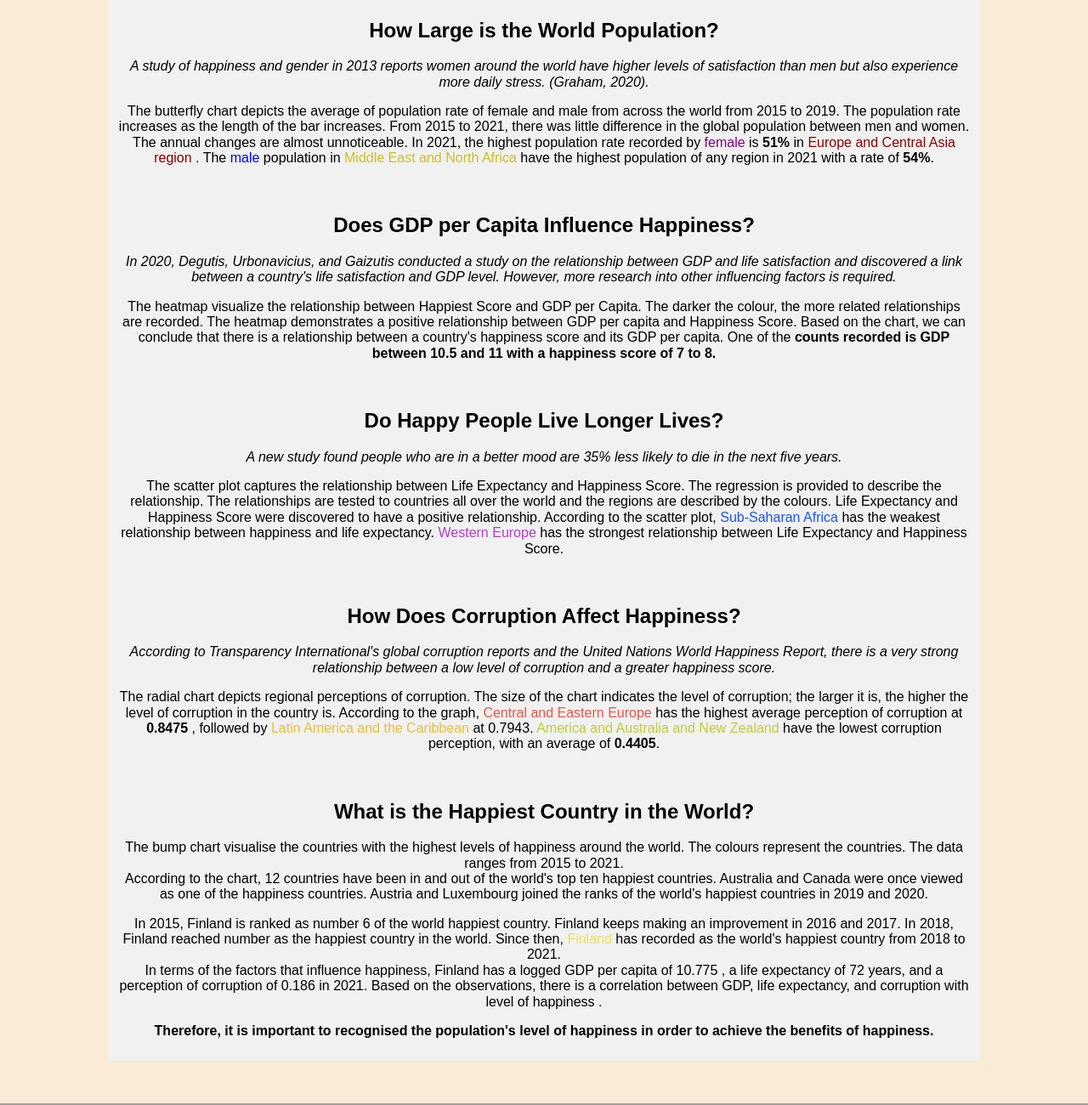
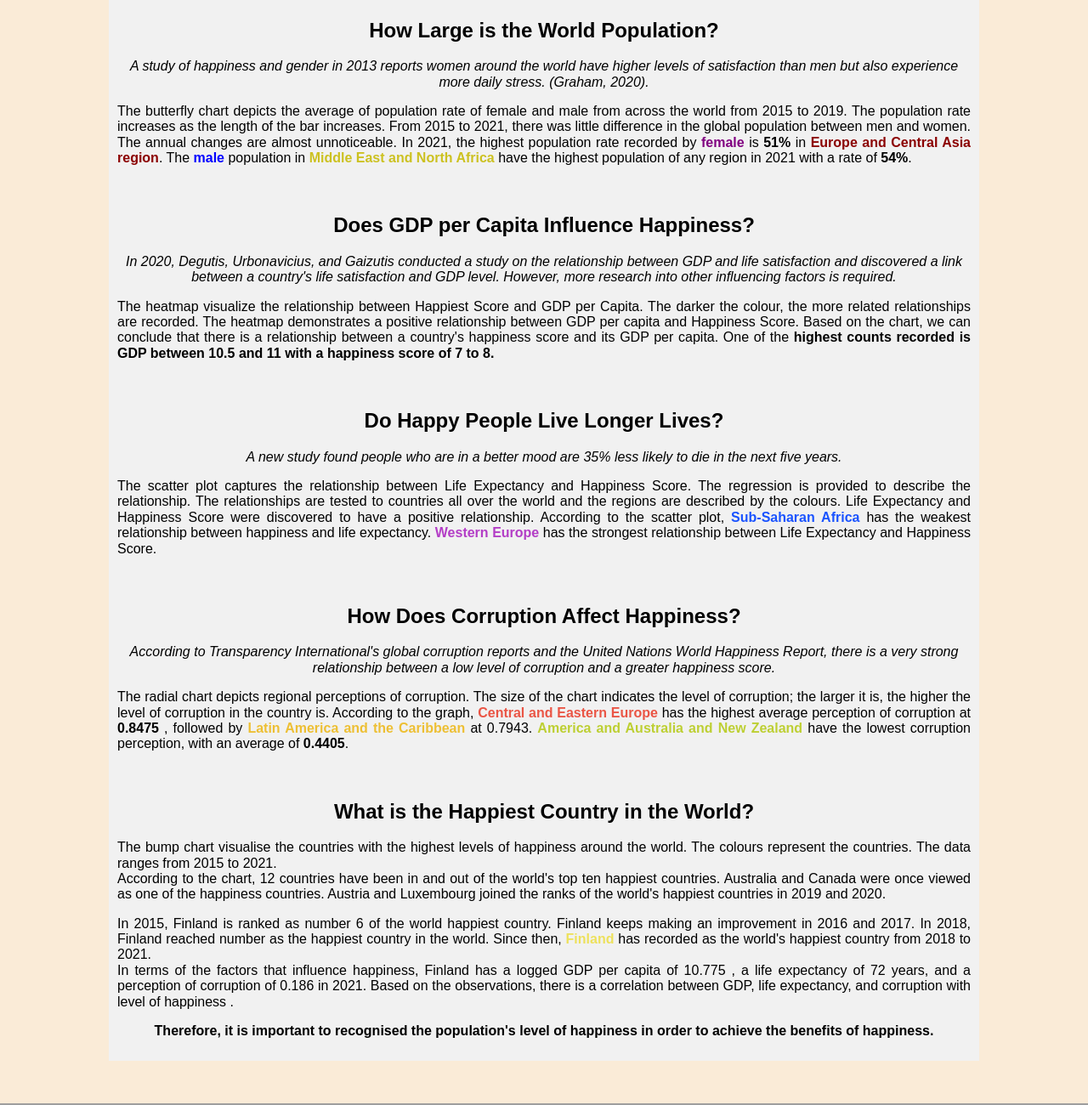
Before and after one commit to Fluffy-Puffy/Fluffy-Puffy.github.io, a plain HTML site: page World/index.html in a window 1280 px wide. Shown: the part 560-1860 px from the top of the page at 85% size. Drawn offline with nearby package versions, Linux system fonts and the light colour scheme; grey boxes are pictures that could not be loaded; a script that the page names is missing.

Commit message:
Update index.html

```diff
--- a/World/index.html
+++ b/World/index.html
@@ -95,7 +95,7 @@
                 <br>
                 The happiness score is represented by the sequential orange colour; the brighter the colour, the lower the happiness score.
                 <br>
-                <span style="color: #edbf33;"> Finland </span>has the highest level of happiness by <span style="font-weight: bold;"> 7.8087 </span> in 2021.
+                <span style="color: orangered; font-weight: bold;"> Finland </span>has the highest level of happiness by <span style="font-weight: bold;"> 7.8087 </span> in 2021.
                 <br>
                 It has also been discovered that countries in Western Europe have the highest happiness scores in the world.
             </p>
@@ -116,13 +116,13 @@
                 A study of happiness and gender in 2013 reports women around the world have higher levels of satisfaction than men but also experience more daily stress. (Graham, 2020).
             </p>
 
-            <p style="text-align: center; font-size: 100%; font-family: Arial, Helvetica, sans-serif;">
+            <p style="text-align: justify; font-size: 100%; font-family: Arial, Helvetica, sans-serif;">
                 The butterfly chart depicts the average of population rate of female and male from across the world from 2015 to 2019.
                 The population rate increases as the length of the bar increases.
                 From 2015 to 2021, there was little difference in the global population between men and women.
                 The annual changes are almost unnoticeable.
-                In 2021, the highest population rate recorded by <span style="color: purple;"> female </span>is <span style="font-weight: bold;"> 51% </span> in <span style="color: darkred;">Europe and Central Asia region </span>.
-                The <span style="color: blue;"> male </span> population in <span style="color: rgb(204, 193, 32);">Middle East and North Africa </span> have the highest population of any region in 2021 with a rate of <span style="font-weight: bold;"> 54%</span>.
+                In 2021, the highest population rate recorded by <span style="color: purple; font-weight: bold;"> female </span>is <span style="font-weight: bold;"> 51% </span> in <span style="color: darkred; font-weight: bold;">Europe and Central Asia region</span>.
+                The <span style="color: blue; font-weight: bold;">male </span> population in <span style="color: rgb(204, 193, 32); font-weight: bold;">Middle East and North Africa </span> have the highest population of any region in 2021 with a rate of <span style="font-weight: bold;"> 54%</span>.
             </p>
         </article>
         </section>
@@ -140,12 +140,12 @@
                 In 2020, Degutis, Urbonavicius, and Gaizutis conducted a study on the relationship between GDP and life satisfaction and discovered a link between a country's life satisfaction and GDP level.
                 However, more research into other influencing factors is required.
             </p>
-            <p style="text-align: center; font-size: 100%; font-family: Arial, Helvetica, sans-serif;">
+            <p style="text-align: justify; font-size: 100%; font-family: Arial, Helvetica, sans-serif;">
                 The heatmap visualize the relationship between Happiest Score and GDP per Capita.
                 The darker the colour, the more related relationships are recorded.
                 The heatmap demonstrates a positive relationship between GDP per capita and Happiness Score.
                 Based on the chart, we can conclude that there is a relationship between a country's happiness score and its GDP per capita.
-                One of the <span style="font-weight: bold;"> counts recorded is GDP between 10.5 and 11 with a happiness score of 7 to 8. </span>
+                One of the <span style="font-weight: bold;"> highest counts recorded is GDP between 10.5 and 11 with a happiness score of 7 to 8. </span>
             </p>
         </article>
         </section>
@@ -163,13 +163,13 @@
                     <p style="text-align: center; font-size: 100%; font-family: Arial, Helvetica, sans-serif; font-style: italic;">
                         A new study found people who are in a better mood are 35% less likely to die in the next five years.
                     </p>
-                    <p style="text-align: center; font-size: 100%; font-family: Arial, Helvetica, sans-serif;">
+                    <p style="text-align: justify; font-size: 100%; font-family: Arial, Helvetica, sans-serif;">
                         The scatter plot captures the relationship between Life Expectancy and Happiness Score.
                         The regression is provided to describe the relationship.
                         The relationships are tested to countries all over the world and the regions are described by the colours.
                         Life Expectancy and Happiness Score were discovered to have a positive relationship.
-                        According to the scatter plot, <span style="color: #1a53ff;">Sub-Saharan Africa </span> has the weakest relationship between happiness and life expectancy.
-                        <span style="color: #b33dc6;">Western Europe </span> has the strongest relationship between Life Expectancy and Happiness Score.
+                        According to the scatter plot, <span style="color: #1a53ff; font-weight: bold;">Sub-Saharan Africa </span> has the weakest relationship between happiness and life expectancy.
+                        <span style="color: #b33dc6; font-weight: bold;">Western Europe </span> has the strongest relationship between Life Expectancy and Happiness Score.
                     </p>
                 </article>
         </div>
@@ -186,11 +186,11 @@
             <p style="text-align: center; font-size: 100%; font-family: Arial, Helvetica, sans-serif; font-style: italic;">
                 According to Transparency International's global corruption reports and the United Nations World Happiness Report, there is a very strong relationship between a low level of corruption and a greater happiness score.
             </p>
-            <p style="text-align: center; font-size: 100%; font-family: Arial, Helvetica, sans-serif;">
+            <p style="text-align: justify; font-size: 100%; font-family: Arial, Helvetica, sans-serif;">
                 The radial chart depicts regional perceptions of corruption.
                 The size of the chart indicates the level of corruption; the larger it is, the higher the level of corruption in the country is.
-                According to the graph, <span style="color: #ea5545;"> Central and Eastern Europe </span> has the highest average perception of corruption at <span style="font-weight: bold;"> 0.8475 </span>, followed by <span style="color: #edbf33;"> Latin America and the Caribbean </span> at <span style="font-style: bold;"> 0.7943</span>.
-                <span style="color: #bdcf32;"> America and Australia and New Zealand </span> have the lowest corruption perception, with an average of <span style="font-weight: bold;">0.4405</span>.
+                According to the graph, <span style="color: #ea5545; font-weight: bold;"> Central and Eastern Europe </span> has the highest average perception of corruption at <span style="font-weight: bold;"> 0.8475 </span>, followed by <span style="color: #edbf33; font-weight: bold;"> Latin America and the Caribbean </span> at <span style="font-style: bold;"> 0.7943</span>.
+                <span style="color: #bdcf32; font-weight: bold;"> America and Australia and New Zealand </span> have the lowest corruption perception, with an average of <span style="font-weight: bold;">0.4405</span>.
             </p>
         </article>
         </section>
@@ -204,7 +204,7 @@
 
         <article>
             <h2 style="text-align: center;"> What is the Happiest Country in the World?  </h2>
-            <p style="text-align: center; font-size: 100%; font-family: Arial, Helvetica, sans-serif;">
+            <p style="text-align: justify; font-size: 100%; font-family: Arial, Helvetica, sans-serif;">
                 The bump chart visualise the countries with the highest levels of happiness around the world.
                 The colours represent the countries.
                 The data ranges from 2015 to 2021.
@@ -213,10 +213,10 @@
                 Australia and Canada were once viewed as one of the happiness countries.
                 Austria and Luxembourg joined the ranks of the world's happiest countries in 2019 and 2020.
             </p>
-            <p style="text-align: center; font-size: 100%; font-family: Arial, Helvetica, sans-serif;">
+            <p style="text-align: justify; font-size: 100%; font-family: Arial, Helvetica, sans-serif;">
                 In 2015, Finland is ranked as number 6 of the world happiest country.
                 Finland keeps making an improvement in 2016 and 2017. In 2018, Finland reached number as the happiest country in the world.
-                Since then, <span style="color: #ede15b;"> Finland </span> has recorded as the world's happiest country from 2018 to 2021.
+                Since then, <span style="color: #ede15b; font-weight: bold;"> Finland </span> has recorded as the world's happiest country from 2018 to 2021.
                 <br>
                 In terms of the factors that influence happiness, Finland has a logged GDP per capita of 10.775 , a life expectancy of 72 years, and a perception of corruption of 0.186 in 2021.
                 Based on the observations, there is a correlation between GDP, life expectancy, and corruption with level of happiness .
```
